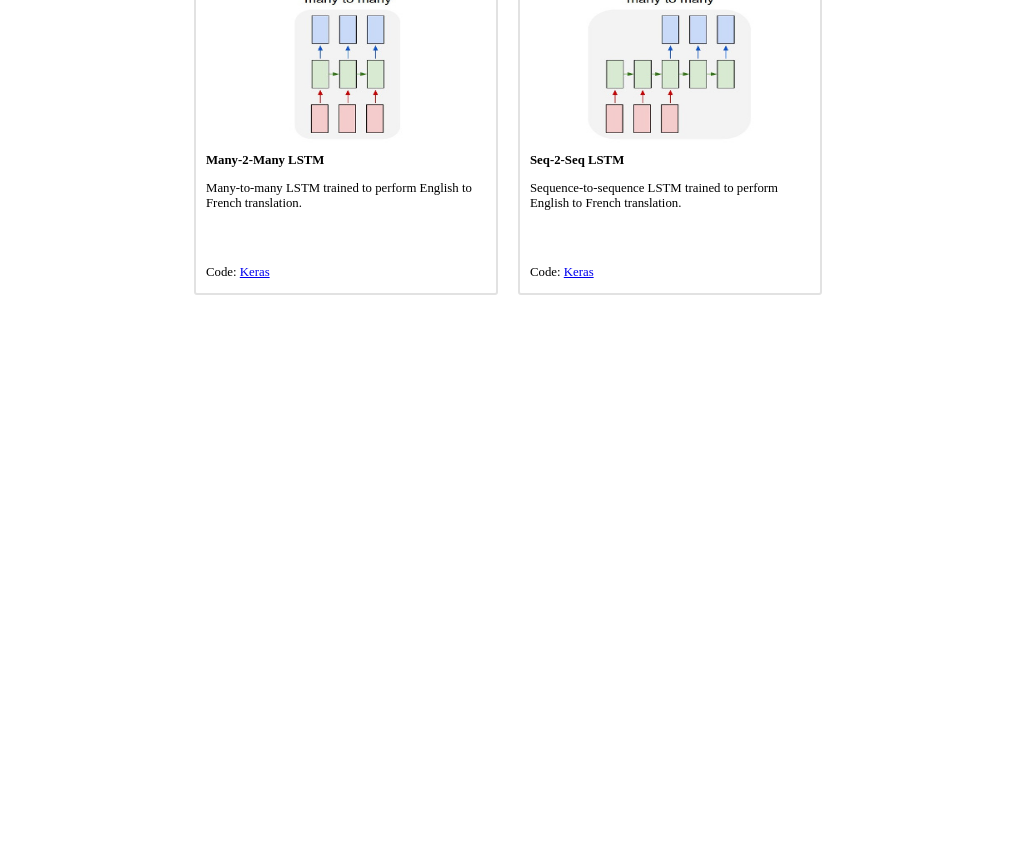
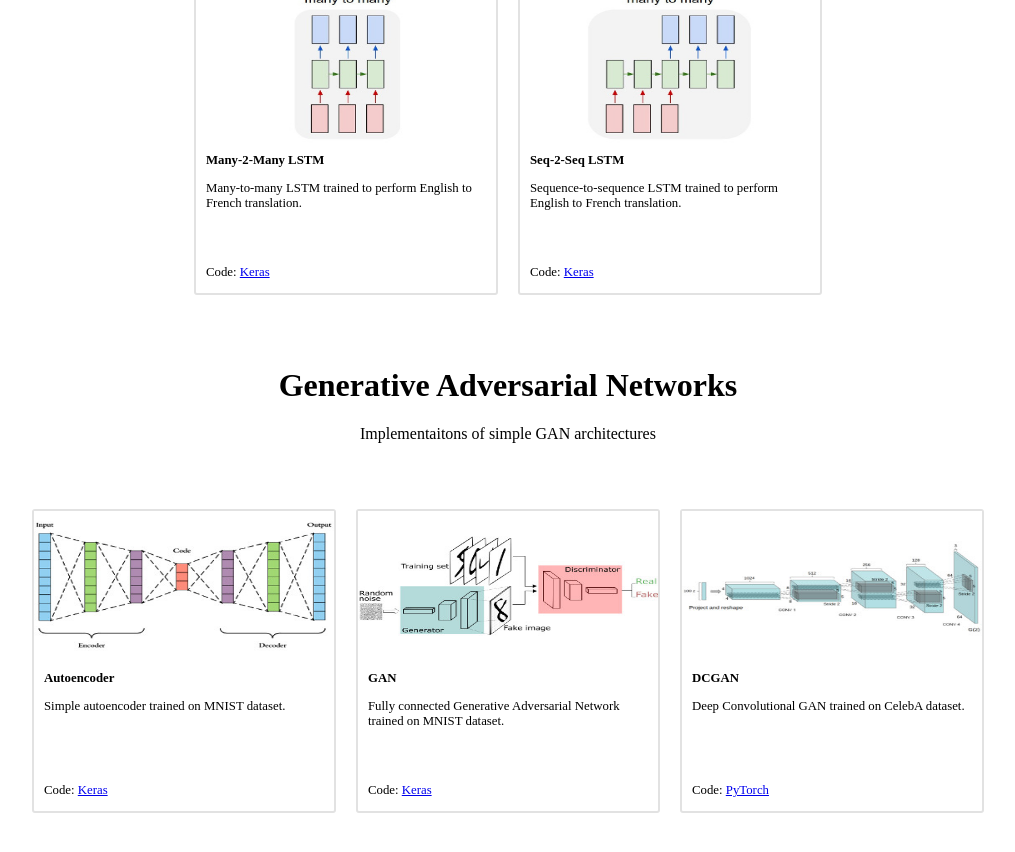
Before and after one commit to marcinbogdanski/marcinbogdanski.github.io, a Jekyll site: the page built from deep-learning.html, in a window 1280 px wide and 900 px high, scrolled down 2823 px. Shown: the top 852 px of the window, without its empty margins (132-1147 px from the left). Built offline with Jekyll 4.4.1, drawn with Linux system fonts in a browser that asks for light colours; before the commit the page ends 3228 px from its top, so only the background shows below that.

Commit message:
Add generative models

```diff
--- a/deep-learning.html
+++ b/deep-learning.html
@@ -188,7 +188,7 @@ layout: default
             title="Many-2-Many LSTM"
             description="Many-to-many LSTM trained to perform English to French translation."
             link_text="Keras"
-            link_href="https://marcinbogdanski.github.io/ai-sketchpad/PyTorchNN/2210_Many2Many_EngFr.html"
+            link_href="https://marcinbogdanski.github.io/ai-sketchpad/KerasNN/2210_Many2Many_EngFr.html"
             %}
 
         {% include card.html
@@ -196,7 +196,43 @@ layout: default
             title="Seq-2-Seq LSTM"
             description="Sequence-to-sequence LSTM trained to perform English to French translation."
             link_text="Keras"
-            link_href="https://marcinbogdanski.github.io/ai-sketchpad/PyTorchNN/2310_Seq2Seq_EngFr.html"
+            link_href="https://marcinbogdanski.github.io/ai-sketchpad/KerasNN/2310_Seq2Seq_EngFr.html"
+            %}
+
+    </ul>
+</div>
+
+
+
+{% include section.html
+    header="Generative Adversarial Networks"
+    description="Implementaitons of simple GAN architectures" %}
+
+<div class="boxes">
+    <ul class="grid">
+
+        {% include card.html
+            image="/assets/images/autoencoder.jpg"
+            title="Autoencoder"
+            description="Simple autoencoder trained on MNIST dataset."
+            link_text="Keras"
+            link_href="https://marcinbogdanski.github.io/ai-sketchpad/Keras/3010_AE_MNIST.html"
+            %}
+
+        {% include card.html
+            image="/assets/images/gan.jpg"
+            title="GAN"
+            description="Fully connected Generative Adversarial Network trained on MNIST dataset."
+            link_text="Keras"
+            link_href="https://marcinbogdanski.github.io/ai-sketchpad/Keras/3110_GAN_FC_MNIST.html"
+            %}
+
+        {% include card.html
+            image="/assets/images/dcgan.jpg"
+            title="DCGAN"
+            description="Deep Convolutional GAN trained on CelebA dataset."
+            link_text="PyTorch"
+            link_href="https://marcinbogdanski.github.io/ai-sketchpad/PyTorchNN/3210_DCGAN.html"
             %}
 
     </ul>
```
Also changed, not shown: assets/images/autoencoder.jpg (added), assets/images/dcgan.jpg (added), assets/images/gan.jpg (added).
